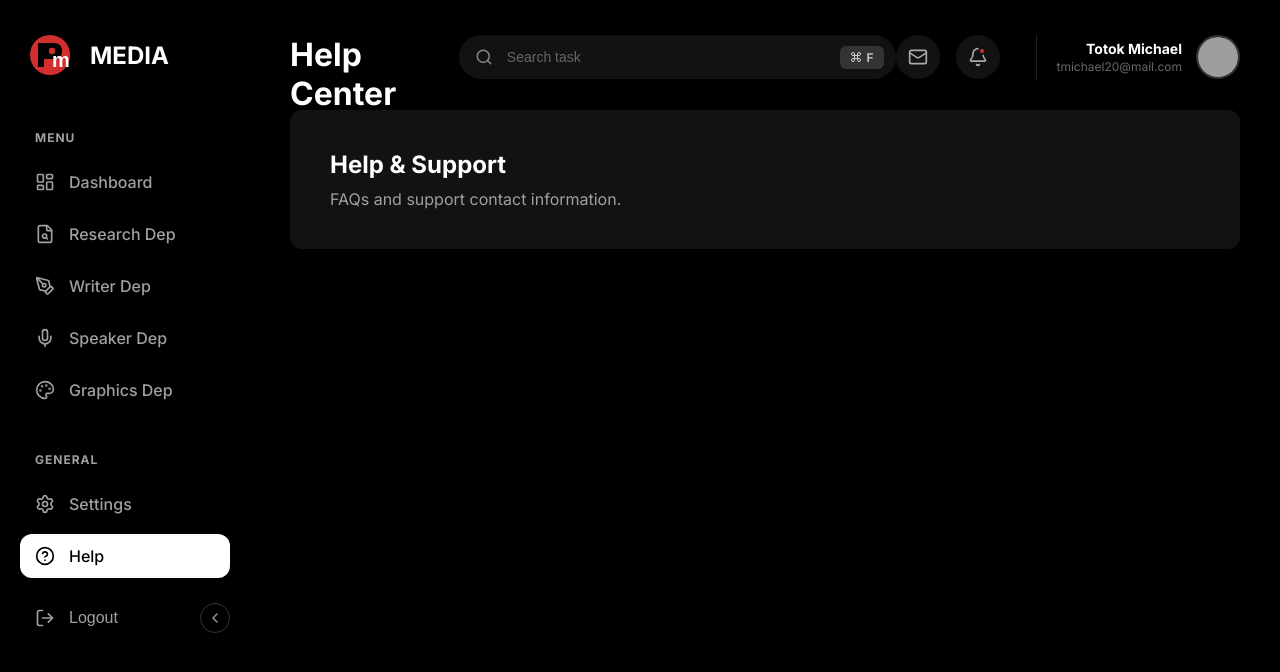
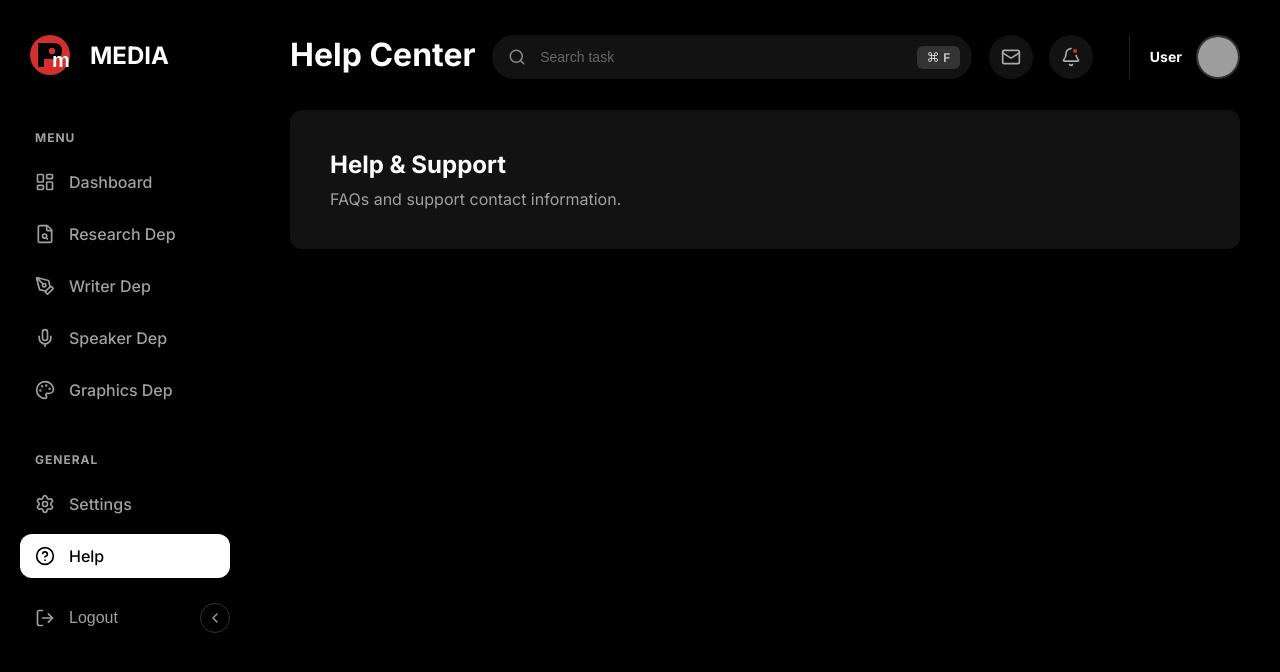
Before and after one commit to mhazmatjunior/Project_Media_Management_V2, a Next.js app: page /help in a window 1280 px wide. Shown: the top 672 px of the page. Built offline with nearby package versions, Linux system fonts and the light colour scheme; grey boxes are pictures that could not be loaded.

Commit message:
feat: update header to display dynamic user profile with red background

```diff
--- a/src/components/Header.jsx
+++ b/src/components/Header.jsx
@@ -1,7 +1,21 @@
+import { useState, useEffect } from "react";
 import { Search, Mail, Bell, Command } from "lucide-react";
+import { getSession } from "@/lib/auth";
 import styles from "./Header.module.css";
 
 const Header = ({ title }) => {
+    const [user, setUser] = useState({
+        name: "User",
+        email: ""
+    });
+
+    useEffect(() => {
+        const sessionUser = getSession();
+        if (sessionUser) {
+            setUser(sessionUser);
+        }
+    }, []);
+
     return (
         <header className={styles.header}>
             <div className={styles.headerTitle}>
@@ -31,11 +45,14 @@ const Header = ({ title }) => {
 
                 <div className={styles.profile}>
                     <div className={styles.userInfo}>
-                        <span className={styles.userName}>Totok Michael</span>
-                        <span className={styles.userEmail}>tmichael20@mail.com</span>
+                        <span className={styles.userName}>{user.name}</span>
+                        <span className={styles.userEmail}>{user.email}</span>
                     </div>
                     <div className={styles.avatar}>
-                        <img src="https://i.pravatar.cc/150?img=12" alt="User" />
+                        <img
+                            src={`https://ui-avatars.com/api/?name=${encodeURIComponent(user.name)}&background=D32F2F&color=fff`}
+                            alt={user.name}
+                        />
                     </div>
                 </div>
             </div>
```
